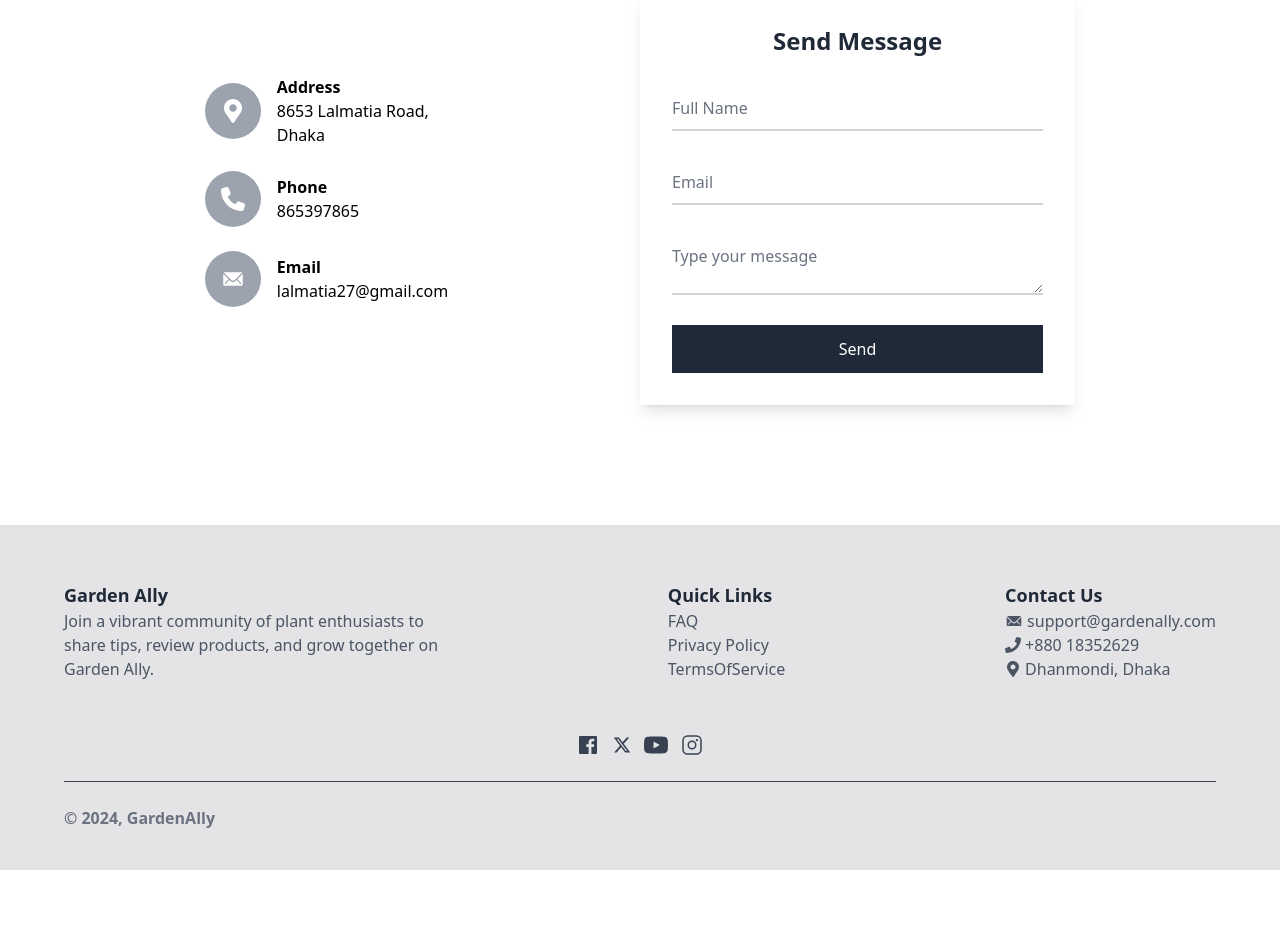
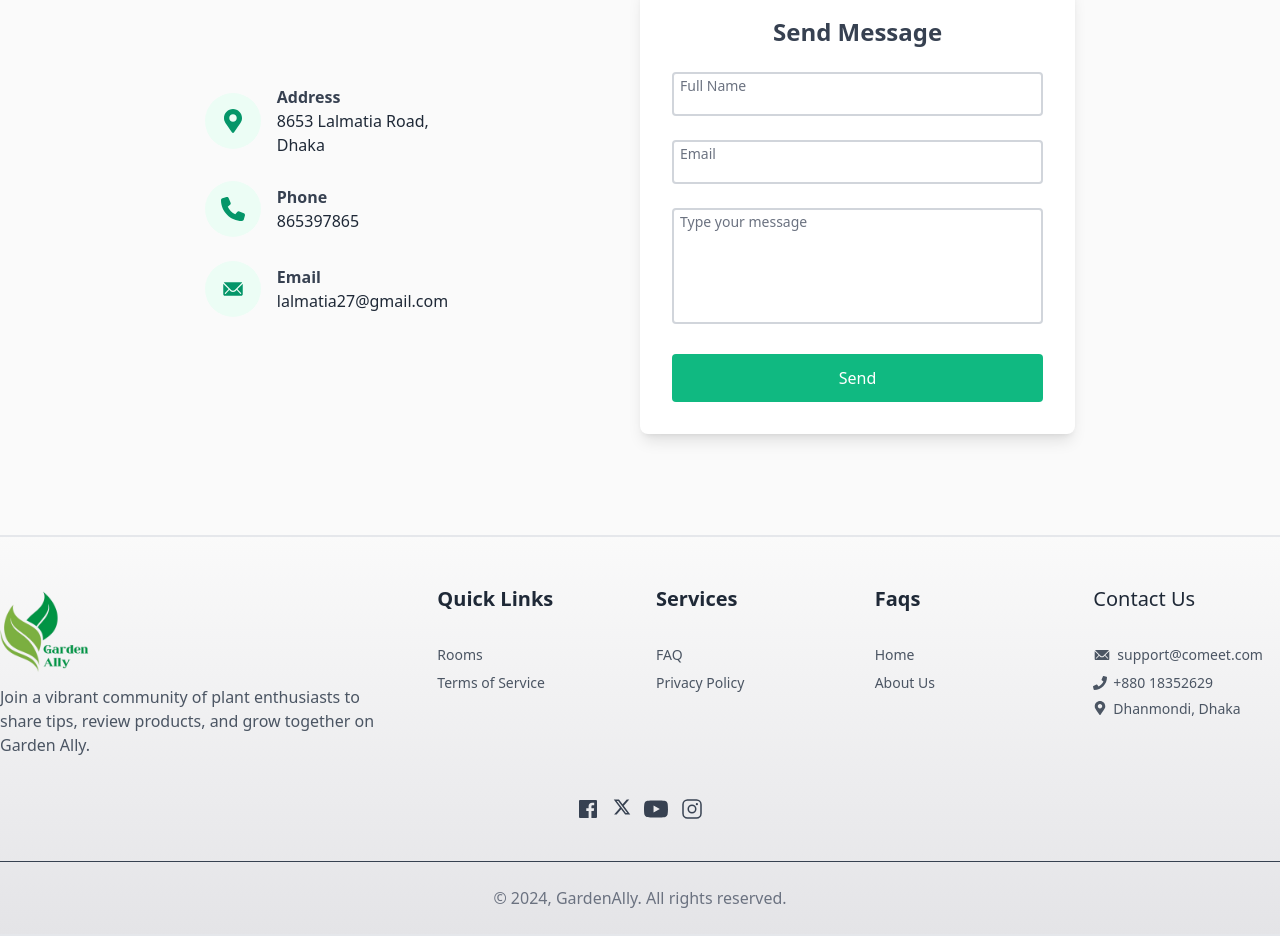
Before and after one commit to ShamimaNasrin/garden-ally-client, a Next.js app: page /contactus in a window 1280 px wide. Shown: the part 347-1283 px from the top of the page. Before the commit the page ends 1217 px from the top, so only its background shows below. Built offline with nearby package versions, Linux system fonts and the light colour scheme; no server answers.

Commit message:
home page layout updated

```diff
--- a/src/app/(commonLayout)/(home)/page.tsx
+++ b/src/app/(commonLayout)/(home)/page.tsx
@@ -4,15 +4,13 @@ import QuoteSlider from "@/components/home/quoteSection/QuoteSlider";
 import TipsSection from "@/components/home/tipsAndTricks/TipsSection";
 
 const HomePage = async () => {
-  // const posts = await getAllPosts("isr");
-
   return (
-    <>
+    <div className="mx-auto max-w-[2520px] px-2 md:px-10 xl:px-20 p-4 min-h-screen bg-zinc-50">
       <HeroSection />
       <QuoteSlider />
       <ImageGallery />
       <TipsSection />
-    </>
+    </div>
   );
 };
 
--- a/src/app/(commonLayout)/aboutus/page.tsx
+++ b/src/app/(commonLayout)/aboutus/page.tsx
@@ -40,7 +40,7 @@ const About = () => {
         initial={{ opacity: 0, y: -40 }}
         animate={{ opacity: 1, y: 0 }}
         transition={{ duration: 1 }}
-        className="text-3xl font-bold  text-center"
+        className="text-3xl font-bold text-emerald-500 text-center"
       >
         About Us
       </motion.h2>
--- a/src/app/(commonLayout)/contactus/page.tsx
+++ b/src/app/(commonLayout)/contactus/page.tsx
@@ -12,13 +12,13 @@ type ContactInfoProps = {
 
 const ContactMain = () => {
   return (
-    <div className="contact relative min-h-screen xl:py-20 lg:py-20 py-7 xl:px-24 lg:px-24 md:px-10 px-7 flex flex-col justify-center items-center">
+    <div className="contact relative min-h-screen xl:py-20 lg:py-20 py-7 xl:px-24 lg:px-24 md:px-10 px-7 flex flex-col justify-center items-center bg-zinc-50">
       <div className="content max-w-4xl text-center z-10">
         <motion.h2
           initial={{ opacity: 0, y: -40 }}
           animate={{ opacity: 1, y: 0 }}
           transition={{ duration: 1 }}
-          className="text-3xl font-bold text-gray-800 text-center"
+          className="text-3xl font-bold text-emerald-600 text-center"
         >
           Contact Us
         </motion.h2>
@@ -48,10 +48,10 @@ const ContactMain = () => {
           initial={{ opacity: 0, x: 100 }}
           animate={{ opacity: 1, x: 0 }}
           transition={{ duration: 1 }}
-          className="w-full lg:w-1/2 mt-4 bg-white p-8 shadow-lg "
+          className="w-full lg:w-1/2 mt-4 bg-white p-8 shadow-lg rounded-lg "
         >
           <form>
-            <h2 className="text-2xl text-center font-semibold text-gray-800 mb-6">
+            <h2 className="text-2xl text-center font-semibold text-gray-700 mb-6">
               Send Message
             </h2>
 
@@ -59,11 +59,11 @@ const ContactMain = () => {
             <InputField textValue="Email" />
             <InputField textValue="Type your message" />
 
-            <div className=" w-full">
+            <div className="w-full">
               <input
                 type="submit"
                 value="Send"
-                className="w-full bg-gray-800 text-white py-3 cursor-pointer hover:bg-gray-600 transition-all"
+                className="w-full bg-emerald-500 text-white py-3 cursor-pointer hover:bg-emerald-600 transition-all rounded"
               />
             </div>
           </form>
@@ -76,17 +76,17 @@ const ContactMain = () => {
 const ContactInfo = ({ label, value }: ContactInfoProps) => {
   return (
     <div className="box flex items-center">
-      <div className="icon w-14 h-14 bg-gray-400 rounded-full flex justify-center items-center text-2xl">
+      <div className="icon w-14 h-14 bg-emerald-50 rounded-full flex justify-center items-center text-2xl">
         {label === "Address" ? (
-          <FaMapMarkerAlt className="text-white" />
+          <FaMapMarkerAlt className="text-emerald-600" />
         ) : label === "Phone" ? (
-          <FaPhone className="text-white" />
+          <FaPhone className="text-emerald-600" />
         ) : (
-          <IoIosMail className="text-white" />
+          <IoIosMail className="text-emerald-600" />
         )}
       </div>
-      <div className="text ml-4 text-black">
-        <h3 className="font-semibold text-black">{label}</h3>
+      <div className="text ml-4 text-gray-800">
+        <h3 className="font-semibold text-gray-700">{label}</h3>
 
         {label === "Address" ? (
           <p>
@@ -103,20 +103,21 @@ const ContactInfo = ({ label, value }: ContactInfoProps) => {
 
 const InputField = ({ textValue }: { textValue: string }) => {
   return (
-    <div className=" relative w-full mb-6 ">
+    <div className="relative w-full mb-6">
       {textValue === "Type your message" ? (
         <textarea
-          className="w-full border-b-2 border-gray-300 focus:border-pink-500 outline-none py-2"
+          className="w-full border-2 border-gray-300 focus:border-gray-500 outline-none py-2 rounded resize-none"
+          rows={4}
           required
         ></textarea>
       ) : (
         <input
           type="text"
-          className="w-full border-b-2 border-gray-300 focus:border-pink-500 outline-none pb-2 pt-4"
+          className="w-full border-2 border-gray-300 focus:border-gray-500 outline-none py-2 rounded"
           required
         />
       )}
-      <span className="absolute left-0 text-gray-500 pointer-events-none text-[16px] py-[5px] px-0 my-[10px] mx-0 transition-all duration-300 ease-in-out">
+      <span className="absolute left-2 text-gray-500 pointer-events-none text-sm py-1 px-0 transition-all duration-300 ease-in-out">
         {textValue}
       </span>
     </div>
--- a/src/components/UI/footer/Footer.tsx
+++ b/src/components/UI/footer/Footer.tsx
@@ -1,4 +1,5 @@
 "use client";
+import Image from "next/image";
 import Link from "next/link";
 import React from "react";
 import { BiLogoFacebookSquare } from "react-icons/bi";
@@ -7,90 +8,170 @@ import { IoIosMail } from "react-icons/io";
 import { PiInstagramLogo } from "react-icons/pi";
 import { RiTwitterXFill } from "react-icons/ri";
 import { SiYoutube } from "react-icons/si";
+import brandlogo from "@/assets/images/brandlogo.png";
 
 const links = [
-  { name: "FAQ", path: "/" },
-  { name: "Privacy Policy", path: "/" },
-  { name: "TermsOfService", path: "/" },
+  { name: "Home", path: "/" },
+  { name: "About Us", path: "/about" },
+];
+
+const services = [
+  { name: "Rooms", path: "/rooms" },
+  { name: "Terms of Service", path: "/terms" },
+];
+
+const faqs = [
+  { name: "FAQ", path: "/faqs" },
+  { name: "Privacy Policy", path: "/privacy" },
 ];
 
 const Footer = () => {
   return (
-    <div className="w-full bottom-0 left-0 z-50 bg-zinc-200 xl:px-16 lg:px-16 md:px-10 px-7 xl:py-10 lg:py-10 md:py-7 py-5 font-sans">
-      <div className="flex xl:flex-row lg:flex-row md:flex-row flex-col justify-between items-start py-3 ">
-        <div className="xl:mt-1 lg:mt-1 md:mt-1 mt-3 xl:w-1/3 lg:w-1/3 md:w-2/5 ">
-          <h1 className="text-lg font-semibold text-gray-800">Garden Ally</h1>
+    <div className="bg-gradient-to-b from-zinc-50 to-zinc-200 w-full bottom-0 left-0 z-50">
+      <div className="max-w-7xl pt-12 pb-6 mx-auto border border-x-0 border-y-2">
+        <div className="grid grid-cols-1 gap-8 lg:grid-cols-3">
+          <div>
+            <Image
+              src={brandlogo}
+              alt="Garden Ally"
+              width={100}
+              height={50}
+              className="object-contain"
+            />
             <p className="text-base font-normal text-gray-600">
-            Join a vibrant community of plant enthusiasts to share tips, review
-            products, and grow together on Garden Ally.
+              Join a vibrant community of plant enthusiasts to share tips,
+              review products, and grow together on Garden Ally.
             </p>
           </div>
-        <div className="xl:mt-1 lg:mt-1 md:mt-1 mt-3 ">
-          <h1 className="text-lg font-semibold text-gray-800">Quick Links</h1>
 
-          {links.map((link) => (
-            <p
-              key={link.name}
-              className="text-base font-normal text-gray-600 hover:text-gray-800"
+          <div className="grid grid-cols-1 sm:grid-cols-2 gap-8 lg:col-span-2 md:grid-cols-4">
+            <div className="text-center sm:text-left">
+              <h2 className="text-xl font-semibold text-gray-800">
+                Quick Links
+              </h2>
+              <ul className="mt-8 space-y-2 text-sm">
+                {services.map(({ name, path }) => (
+                  <li key={name}>
+                    <Link
+                      href={path}
+                      className=" text-gray-600 hover:text-gray-800"
                     >
-              <Link href={link.path}>{link.name}</Link>
-            </p>
+                      {name}
+                    </Link>
+                  </li>
                 ))}
+              </ul>
             </div>
-        <div className="xl:mt-1 lg:mt-1 md:mt-1 mt-3 ">
-          <h1 className="text-lg font-semibold text-gray-800">Contact Us</h1>
 
-          <p className="text-base font-normal text-gray-600 hover:text-gray-800 flex items-center">
-            <IoIosMail className="mr-1 text-[18px]" />
-            support@gardenally.com
-          </p>
-          <p className="text-base font-normal text-gray-600 hover:text-gray-800 flex items-center">
-            <FaPhone className="mr-1" />
+            <div className="text-center sm:text-left">
+              <h2 className="text-xl font-semibold text-gray-800">Services</h2>
+              <ul className="mt-8 space-y-2 text-sm">
+                {faqs.map(({ name, path }) => (
+                  <li key={name}>
+                    <Link
+                      href={path}
+                      className=" text-gray-600 hover:text-gray-800"
+                    >
+                      {name}
+                    </Link>
+                  </li>
+                ))}
+              </ul>
+            </div>
+
+            <div className="text-center sm:text-left">
+              <h2 className="text-xl font-semibold text-gray-800">Faqs</h2>
+              <ul className="mt-8 space-y-2 text-sm">
+                {links.map(({ name, path }) => (
+                  <li key={name}>
+                    <Link
+                      href={path}
+                      className=" text-gray-600 hover:text-gray-800"
+                    >
+                      {name}
+                    </Link>
+                  </li>
+                ))}
+              </ul>
+            </div>
+
+            <div className="text-center sm:text-left">
+              <p className="text-xl font-medium text-gray-800">Contact Us</p>
+              <ul className="mt-8 space-y-2 text-sm">
+                <li>
+                  <a
+                    className="flex items-center justify-center sm:justify-start gap-1.5 group"
+                    href="mailto:support@comeet.com"
+                  >
+                    <IoIosMail className="text-[18px] text-gray-600" />
+                    <span className="text-gray-600 transition group-hover:text-gray-800">
+                      support@comeet.com
+                    </span>
+                  </a>
+                </li>
+                <li>
+                  <a
+                    className="flex items-center justify-center sm:justify-start gap-1.5 group"
+                    href="tel:+88018352629"
+                  >
+                    <FaPhone className="text-gray-600" />
+                    <span className="text-gray-600 transition group-hover:text-gray-800">
                       +880 18352629
-          </p>
-          <p className="text-base font-normal text-gray-600 hover:text-gray-800 flex items-center">
-            <FaMapMarkerAlt className="mr-1" />
+                    </span>
+                  </a>
+                </li>
+                <li className="flex items-start justify-center gap-1.5 sm:justify-start">
+                  <FaMapMarkerAlt className="text-gray-600" />
+                  <address className="-mt-0.5 not-italic text-gray-600">
                     Dhanmondi, Dhaka
-          </p>
+                  </address>
+                </li>
+              </ul>
             </div>
           </div>
-      <div className="m-auto w-full text-center flex justify-center items-center mt-10">
+        </div>
+
+        <div className="flex justify-center gap-3 mt-10">
           <a
             href="https://www.facebook.com"
             target="_blank"
             rel="noopener noreferrer"
+            className="text-gray-700 hover:text-gray-900"
           >
-          <BiLogoFacebookSquare className="text-gray-700 text-2xl" />
+            <BiLogoFacebookSquare className="text-2xl" />
           </a>
           <a
             href="https://www.twitter.com"
             target="_blank"
             rel="noopener noreferrer"
-          className="ml-3"
+            className="text-gray-700 hover:text-gray-900"
           >
-          <RiTwitterXFill className="text-gray-700 text-xl" />
+            <RiTwitterXFill className="text-xl" />
           </a>
           <a
             href="https://www.youtube.com"
             target="_blank"
             rel="noopener noreferrer"
-          className="ml-3"
+            className="text-gray-700 hover:text-gray-900"
           >
-          <SiYoutube className="text-gray-700 text-2xl" />
+            <SiYoutube className="text-2xl" />
           </a>
           <a
             href="https://www.instagram.com"
             target="_blank"
             rel="noopener noreferrer"
-          className="ml-3"
+            className="text-gray-700 hover:text-gray-900"
           >
-          <PiInstagramLogo className="text-gray-700 text-2xl" />
+            <PiInstagramLogo className="text-2xl" />
           </a>
         </div>
-      <hr className="border-t border-gray-700 my-6 " />
-      <p className="text-base font-semibold text-gray-500">
-        &copy; 2024, GardenAlly{" "}
+
+        <div className="mt-10 border-t border-gray-700 pt-6 text-center">
+          <p className="text-base font-normal text-gray-500">
+            &copy; 2024, GardenAlly. All rights reserved.
           </p>
+        </div>
+      </div>
     </div>
   );
 };
```
Also changed, not shown: src/components/UI/navbar/Navbar.tsx (+20 -8 lines), src/assets/images/brandlogo.png (added). Lines whose indentation alone changed are shown as unchanged.
